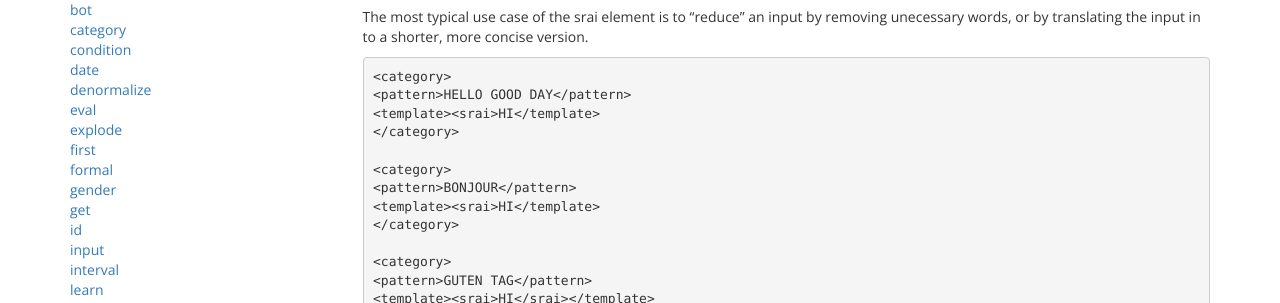
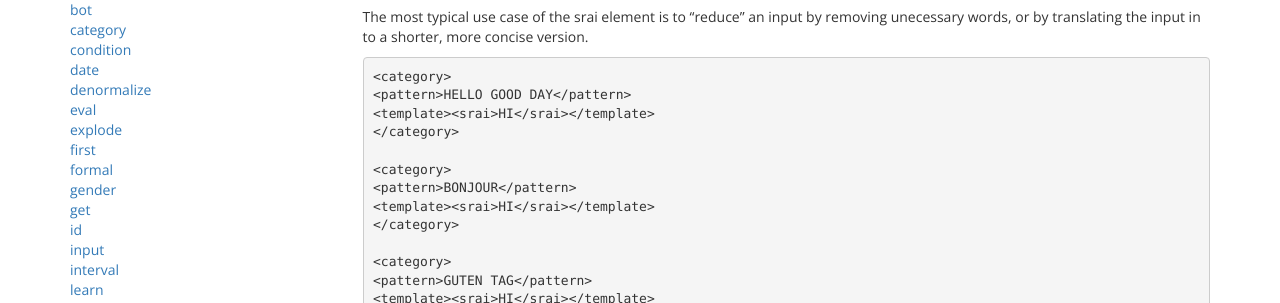
Before and after one commit to pandorabots/pandorabots.github.io, a Jekyll site: the page built from _aiml/srai.md, in a window 1280 px wide. Shown: the part 251-554 px from the top of the page. Built offline with Jekyll 4.4.1, drawn with Linux system fonts in a browser that asks for light colours; part of the change alters nothing that is shown; some of the changed text lies outside the part shown.

Commit message:
Fixed missing srai ending tags

```diff
--- a/_aiml/srai.md
+++ b/_aiml/srai.md
@@ -14,12 +14,12 @@ The most typical use case of the srai element is to "reduce" an input by removin
 
     <category>
     <pattern>HELLO GOOD DAY</pattern>
-    <template><srai>HI</template>
+    <template><srai>HI</srai></template>
     </category>
 
     <category>
     <pattern>BONJOUR</pattern>
-    <template><srai>HI</template>
+    <template><srai>HI</srai></template>
     </category>
 
     <category>
```
